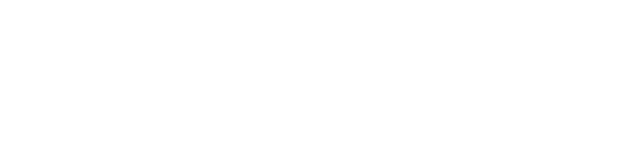
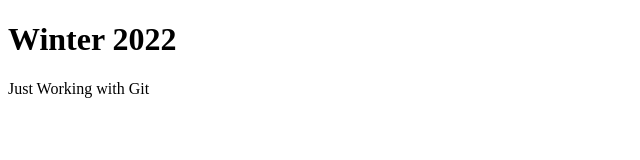
Before and after one commit to deegardner8/wdd230, a plain HTML site: page index.html in a window 1280 px wide. Shown: the whole page, without its empty margins (0-640 px from the left). Drawn offline with Linux system fonts and the light colour scheme.

Commit message:
Second try

```diff
--- a/index.html
+++ b/index.html
@@ -9,6 +9,7 @@
     </title>
 </head>
 <body>
-
+    <h1>Winter 2022</h1>
+    <p>Just Working with Git</p>
 </body>
 </html>
```
